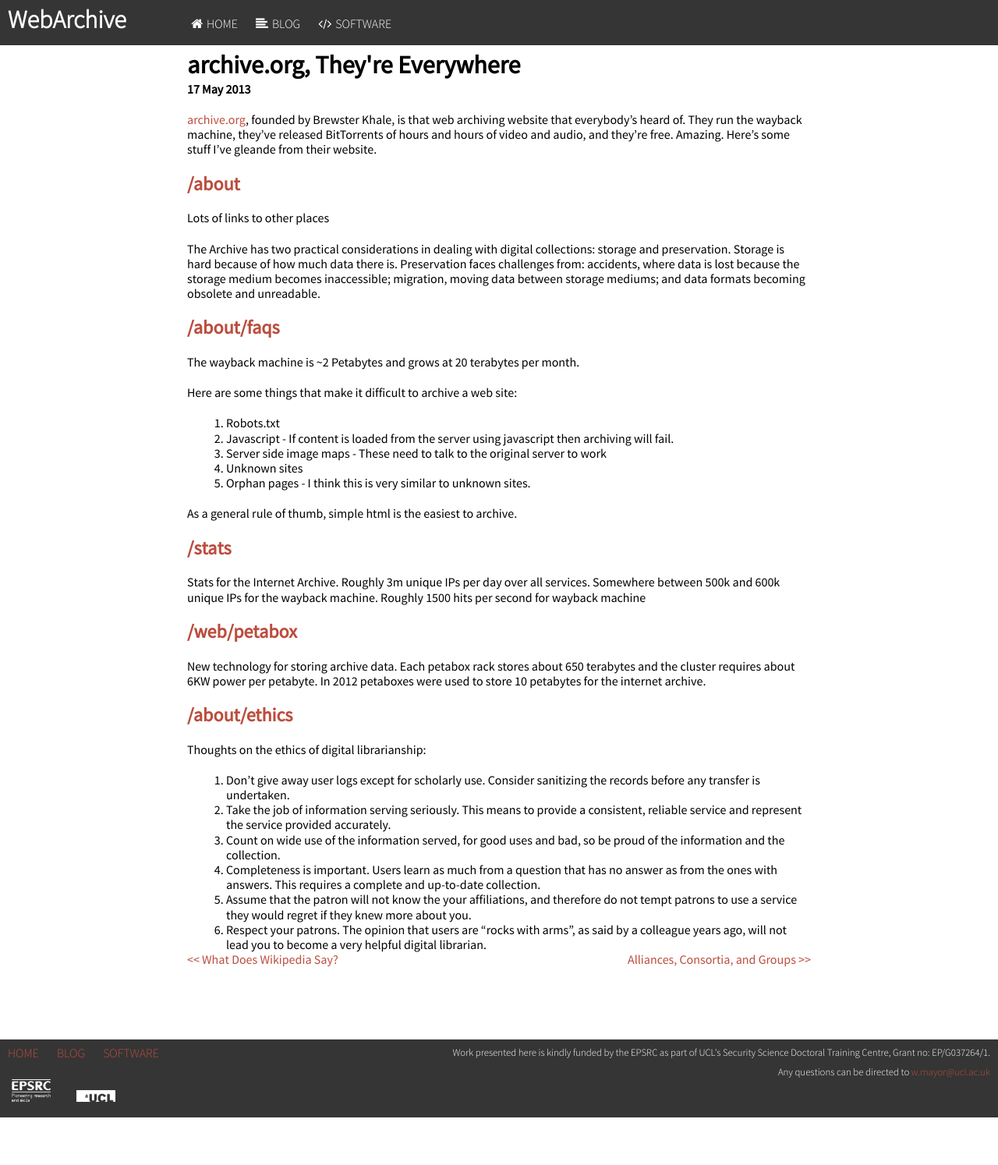
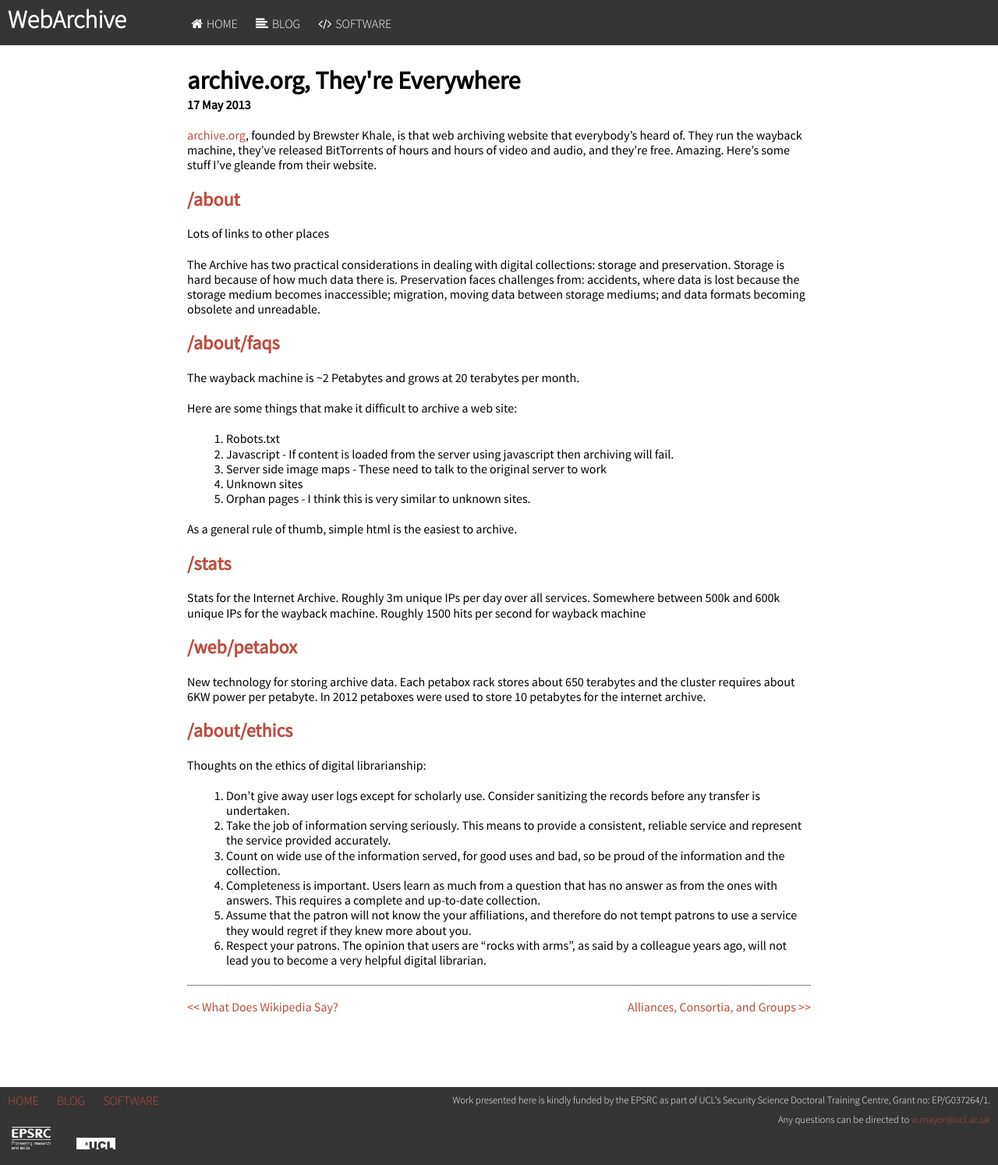
Before and after one commit to WilliamMayor/WebArchive, a Jekyll site: the page built from _posts/2013-05-17-archive.org-they-are-everywhere.md, in a window 1280 px wide. Shown: the whole page at 78% size. Built offline with Jekyll 4.4.1, drawn with Linux system fonts in a browser that asks for light colours; Markdown is read by kramdown in place of the engine named in the settings; before the commit the page ends 1433 px from its top, so only the background shows below that.

Commit message:
Style improvements
Better spacing around headers and footer

```diff
--- a/_includes/css/article.css
+++ b/_includes/css/article.css
@@ -5,15 +5,20 @@
 }
 article h1 {
     font-size: 2em;
+    margin-top: 20px;
 }
 article h2 {
     font-size: 1.5em;
+    margin-top: 20px;
 }
 article p {
     margin: 20px 0;
 }
 article div.more {
     height: 100px;
+    margin-top: 20px;
+    border-top: 1px solid gray;
+    padding-top: 20px;
 }
 article div.more .previous {
     float: left;
```
